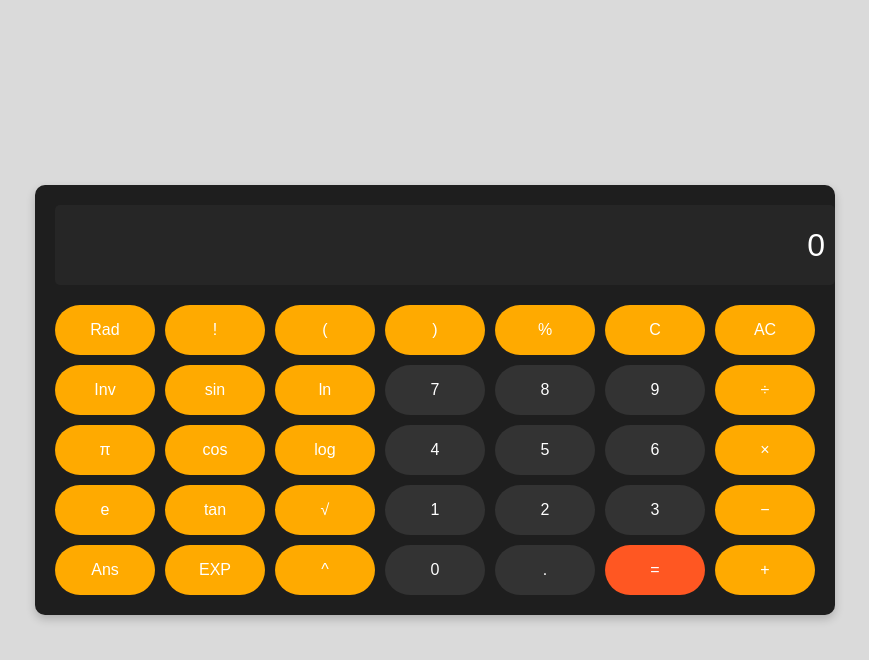
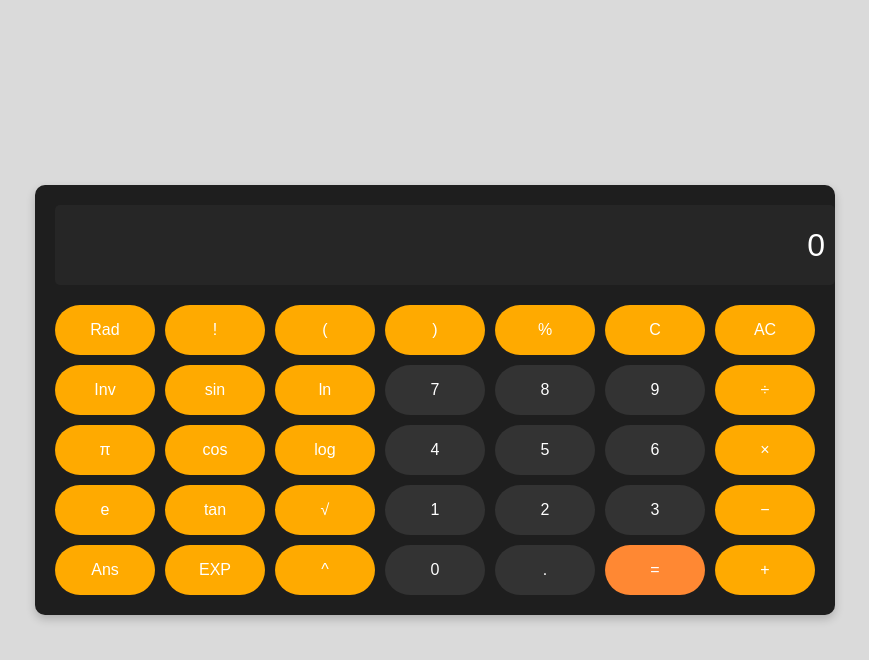
Before and after one commit to JEYSAN-V/MERN-Training, a plain HTML site: page javascriptProject/ScientificCalculator.html in a window 1280 px wide. In both pictures the pointer is over the button 860 px from the left and 570 px from the top of the page. Shown: the whole page, without its empty margins (205-1074 px from the left). Drawn offline with Linux system fonts and the light colour scheme.

Commit message:
corrected css for equal button

```diff
--- a/javascriptProject/ScientificCalculator.html
+++ b/javascriptProject/ScientificCalculator.html
@@ -6,16 +6,6 @@
   <title>Scientific Calculator</title>
   <link rel="stylesheet" href="styles.css">
   <link rel="icon" href="https://img.icons8.com/color/512/apple-calculator.png" type="image/x-icon">
-
-  <style>
-    #equal{
-      background-color: #ff5722;
-      color: white;
-    }
-    equal:hover{
-      background-color: #ff7043;
-    }
-  </style>
 </head>
 <body>
   <div class="calculator">
--- a/javascriptProject/styles.css
+++ b/javascriptProject/styles.css
@@ -68,3 +68,11 @@ body {
 .button.operator:hover {
   background-color: hsl(40, 100%, 70%);
 }
+
+#equal{
+  background-color: hsl(25, 100%, 50%);
+  color: white;
+}
+#equal:hover{
+  background-color: hsl(25, 100%, 60%);
+}
```
